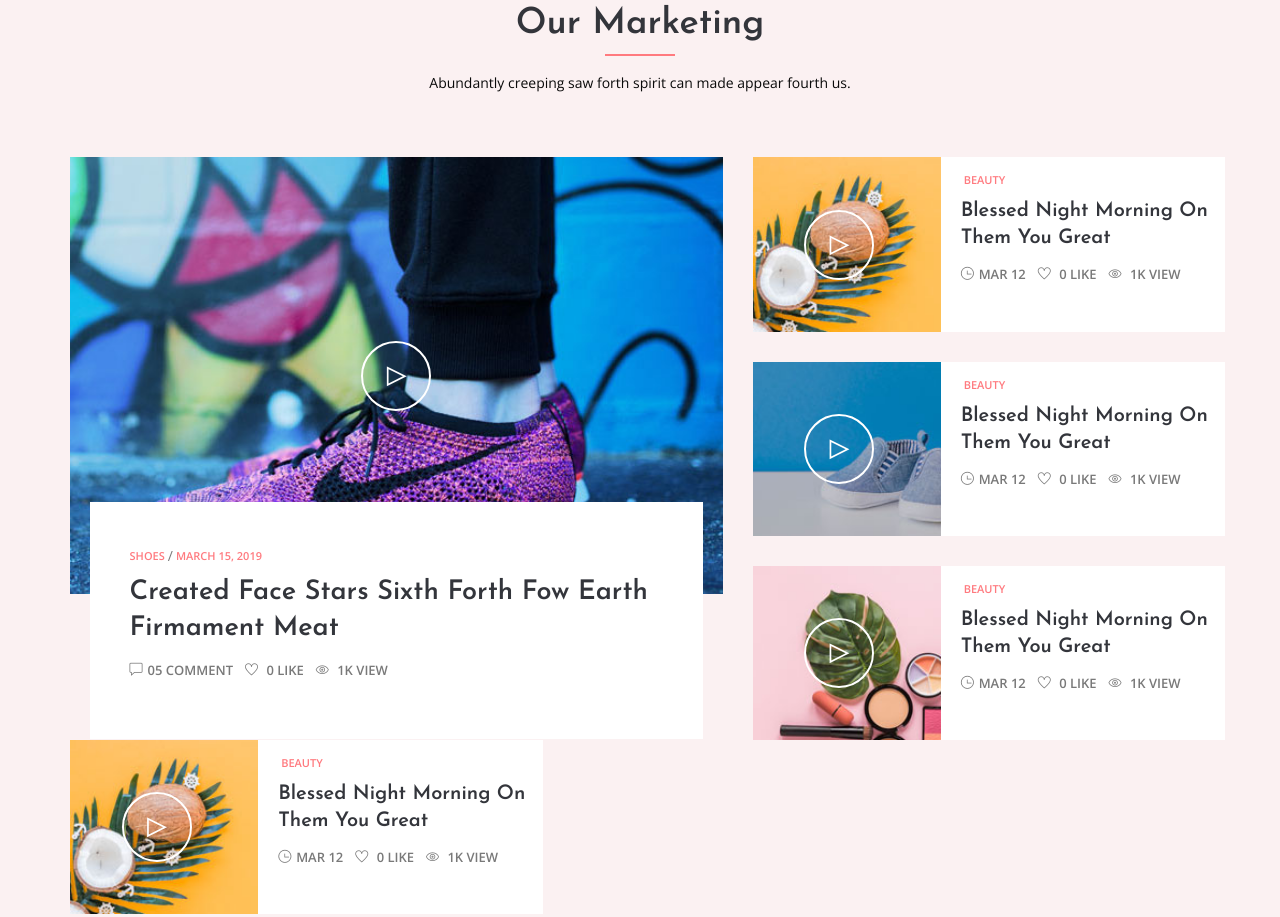
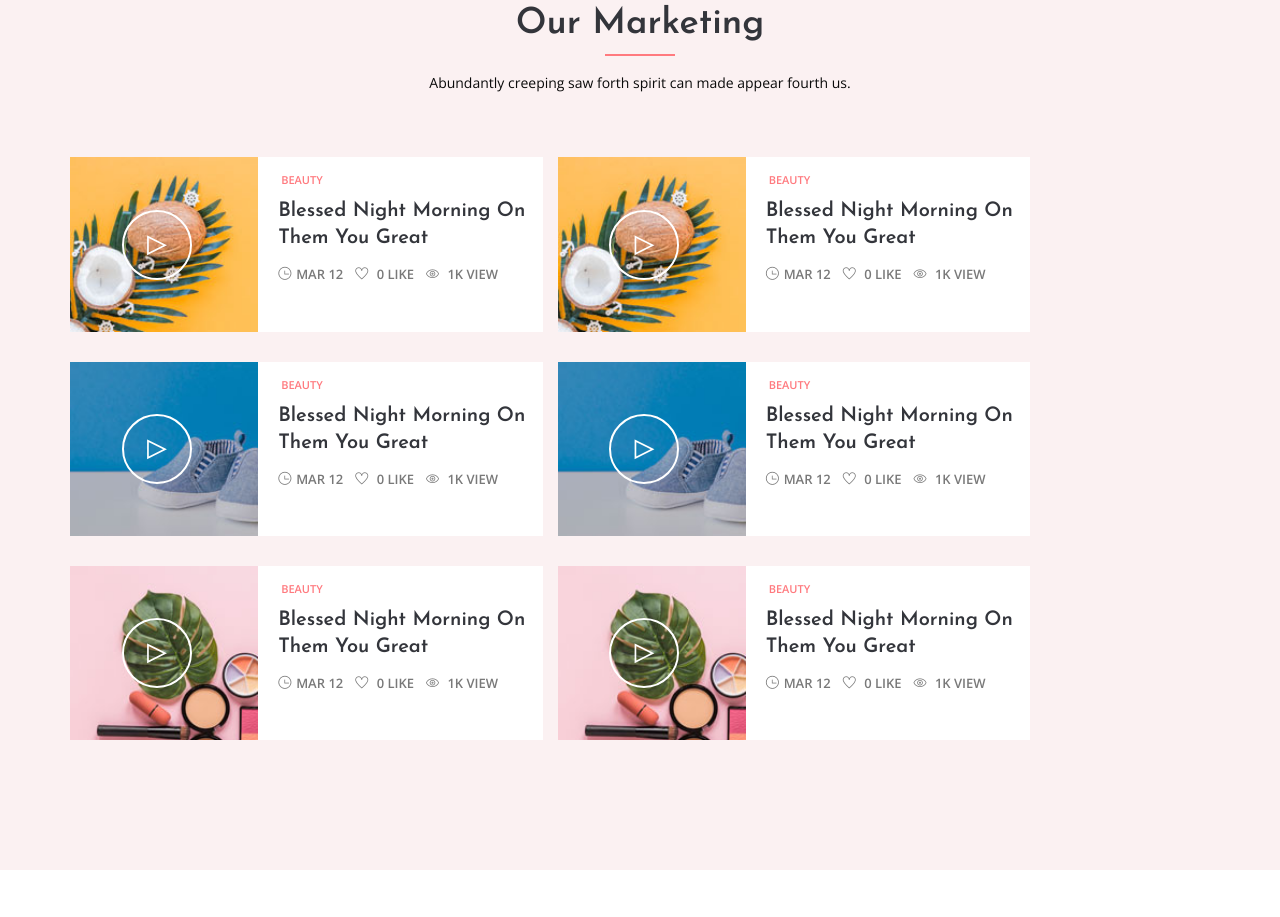
Before and after one commit to sami196515/Cology-Digital, a plain HTML site: page index.html in a window 1280 px wide. Shown: the part 2522-3439 px from the top of the page. Drawn offline with nearby package versions, Linux system fonts and the light colour scheme.

Commit message:
Update index.html

```diff
--- a/index.html
+++ b/index.html
@@ -359,35 +359,6 @@
                     <p>Abundantly creeping saw forth spirit can made appear fourth us.</p>
                 </div>
 
-            </div>
-            <div class="row">
-                <div class="col-lg-7">
-                    <div class="single-blog video-style">
-                        <div class="thumb">
-                            <img class="img-fluid" src="img/magazine/11.jpg" alt="">
-                            <div class="play_btn">
-                                <a class="play-video" href="https://www.youtube.com/watch?v=MrRvX5I8PyY" data-animate="zoomIn"
-                                data-duration="1.5s" data-delay="0.1s"><span class="ti-control-play"></span></a>
-                            </div>
-                        </div>
-                        <div class="short_details">
-                            <div class="meta-top d-flex">
-                                <a href="#">shoes</a>/
-                                <a href="#">March 15, 2019</a>
-                            </div>
-                            <a class="d-block" href="single-blog.html">
-                                <h4>Created face stars sixth forth fow
-                                Earth firmament meat</h4>
-                            </a>
-                            <div class="meta-bottom d-flex">
-                                <a href="#"><i class="ti-comment"></i>05 comment</a>
-                                <a href="#"><i class="ti-heart"></i> 0 like</a>
-                                <a href="#"><i class="ti-eye"></i> 1k view</a>
-                            </div>
-                        </div>
-                    </div>
-
-                </div>
 
    <div class="col-lg-5">
                     <div class="single-blog video-style small row m_b_30">
```
